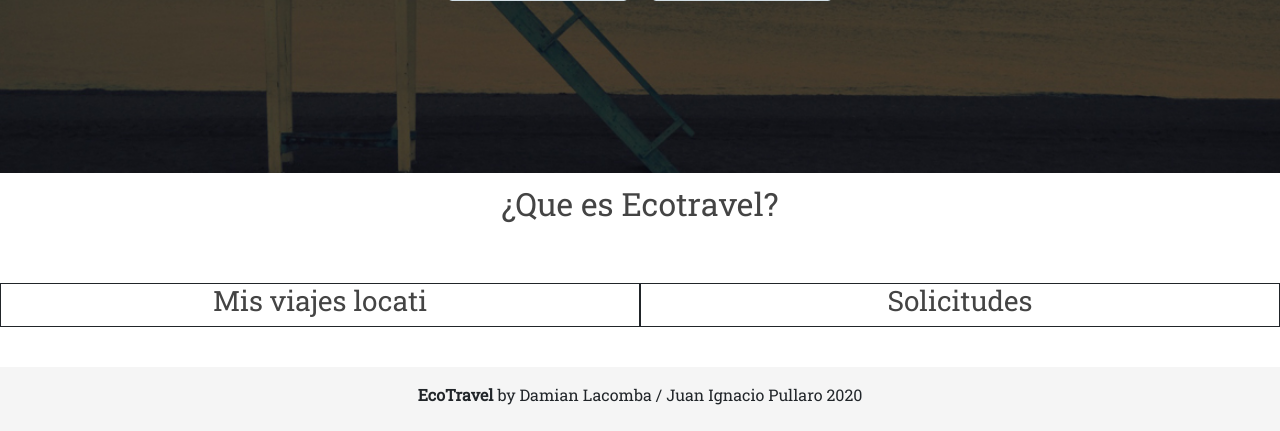
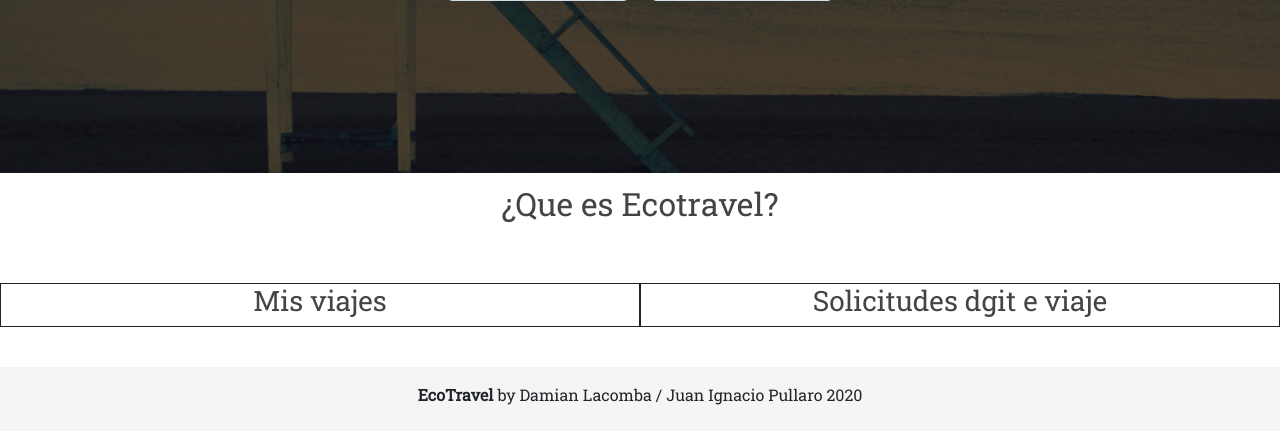
Before and after one commit to juanipullaro/ecotravel, a Python web app: template templates/profile.html in a window 1280 px wide. Shown: the part 456-887 px from the top of the page. Run offline with Jinja, Linux system fonts and the light colour scheme; the template is opened without the code that fills it, so the values that code supplies are empty; some libraries are stand-ins or nearby versions.

Commit message:
change_profile

```diff
--- a/templates/profile.html
+++ b/templates/profile.html
@@ -33,11 +33,11 @@
         </div>
         <div class="row">
             <div class="col-sm-6 wow fadeInRight">
-                <h3 class="column-title">Mis viajes locati</h3>
+                <h3 class="column-title">Mis viajes</h3>
 
             </div>
             <div class="col-sm-6 wow fadeInLeft">
-                <h3 class="column-title">Solicitudes</h3>
+                <h3 class="column-title">Solicitudes dgit e viaje</h3>
             </div>
         </div>
     </div>
```
